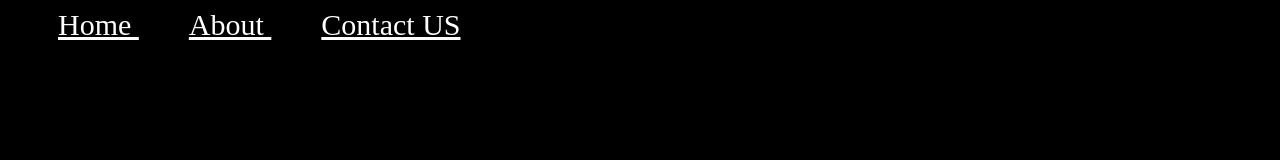
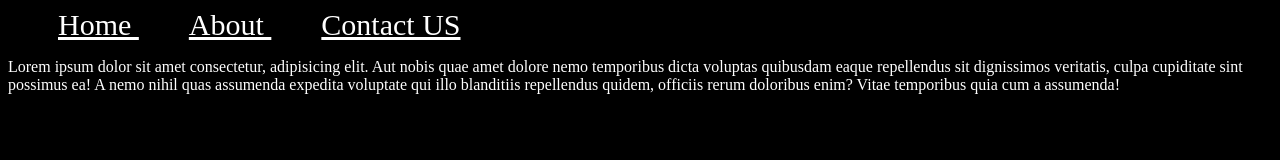
Before and after one commit to harshfi/Lappu, a plain HTML site: page index.html in a window 1280 px wide. Drawn offline with Linux system fonts and the light colour scheme.

Commit message:
para added

```diff
--- a/index.html
+++ b/index.html
@@ -25,6 +25,8 @@
             Contact US
         </a>
     </nav>
-
+  <div class="text">
+    <p>Lorem ipsum dolor sit amet consectetur, adipisicing elit. Aut nobis quae amet dolore nemo temporibus dicta voluptas quibusdam eaque repellendus sit dignissimos veritatis, culpa cupiditate sint possimus ea! A nemo nihil quas assumenda expedita voluptate qui illo blanditiis repellendus quidem, officiis rerum doloribus enim? Vitae temporibus quia cum a assumenda!</p>
+  </div>
 </body>
 </html>
```
